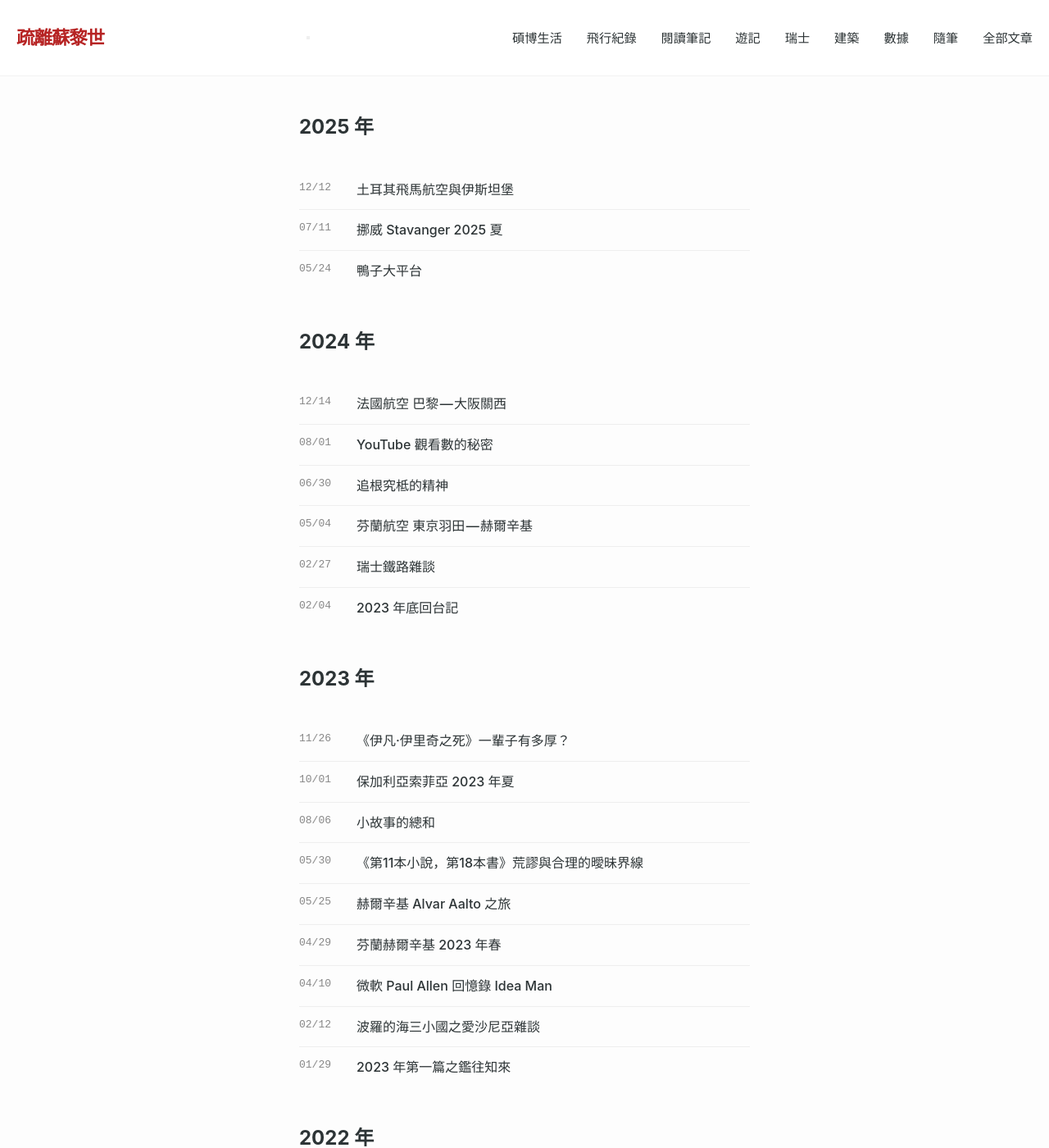
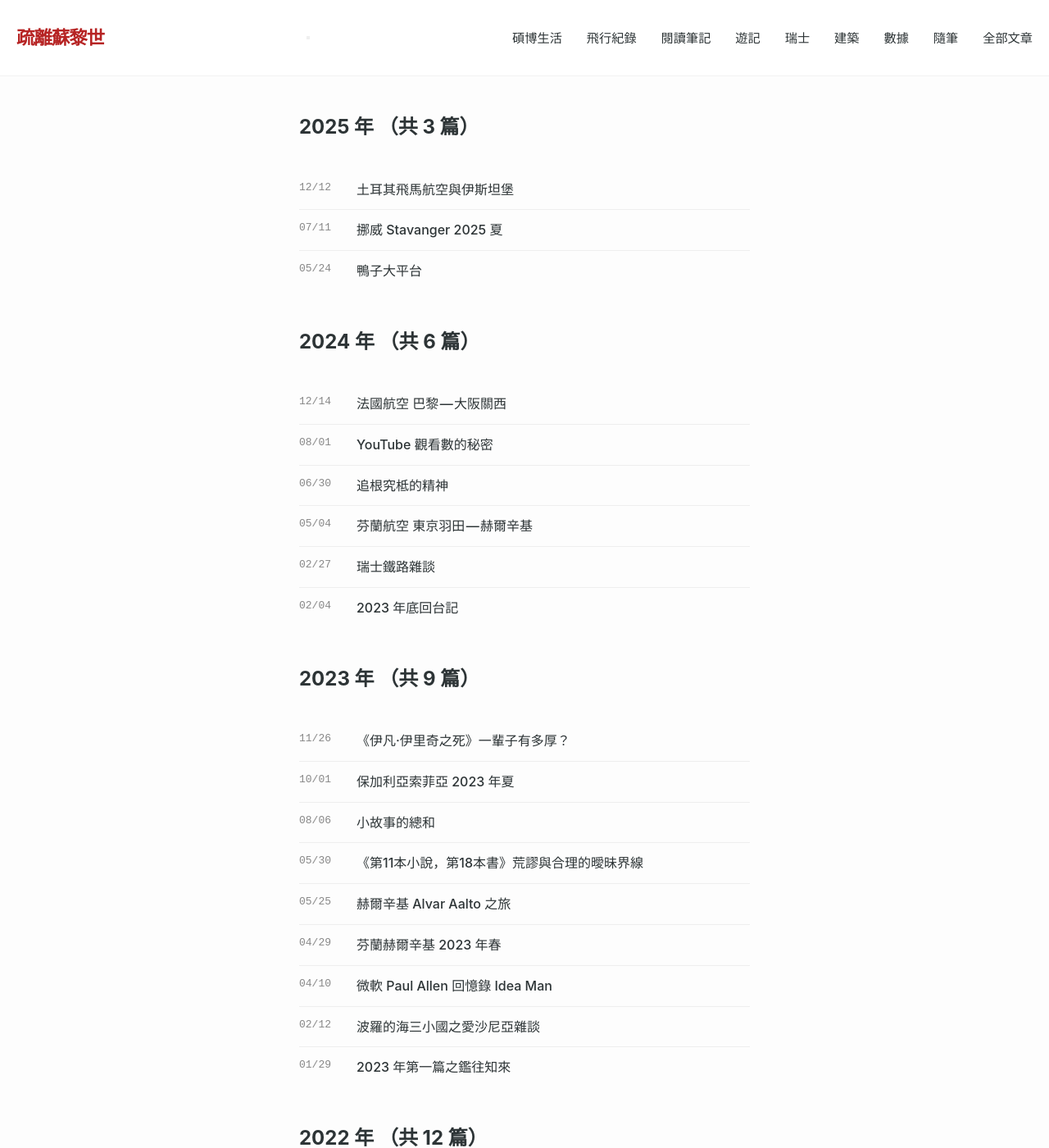
Before and after one commit to Chichinghsu/chichinghsu.github.io, a Jekyll site: the page built from archieve.md, in a window 1280 px wide and 1400 px high. Shown: the whole window at 82% size. Built offline with Jekyll 4.4.1, drawn with Linux system fonts in a browser that asks for light colours; some of the changed text lies outside the part shown.

Commit message:
article count in archieve

```diff
--- a/archieve.md
+++ b/archieve.md
@@ -8,7 +8,7 @@ permalink: /archive/
 
 {% for year in postsByYear %}
   <section class="archive-year-section">
-    <h2 class="archive-year-title">{{ year.name }} 年</h2>
+    <h2 class="archive-year-title">{{ year.name }} 年 （共 {{ year.items | size }} 篇）</h2>
     <ul class="archive-list">
       {% for post in year.items %}
         <li class="archive-item">
--- a/categories.html
+++ b/categories.html
@@ -3,7 +3,6 @@ layout: default
 permalink: /categories/
 title: Categories
 ---
-
 
 <div id="archives">
 {% for category in site.categories %}
```
